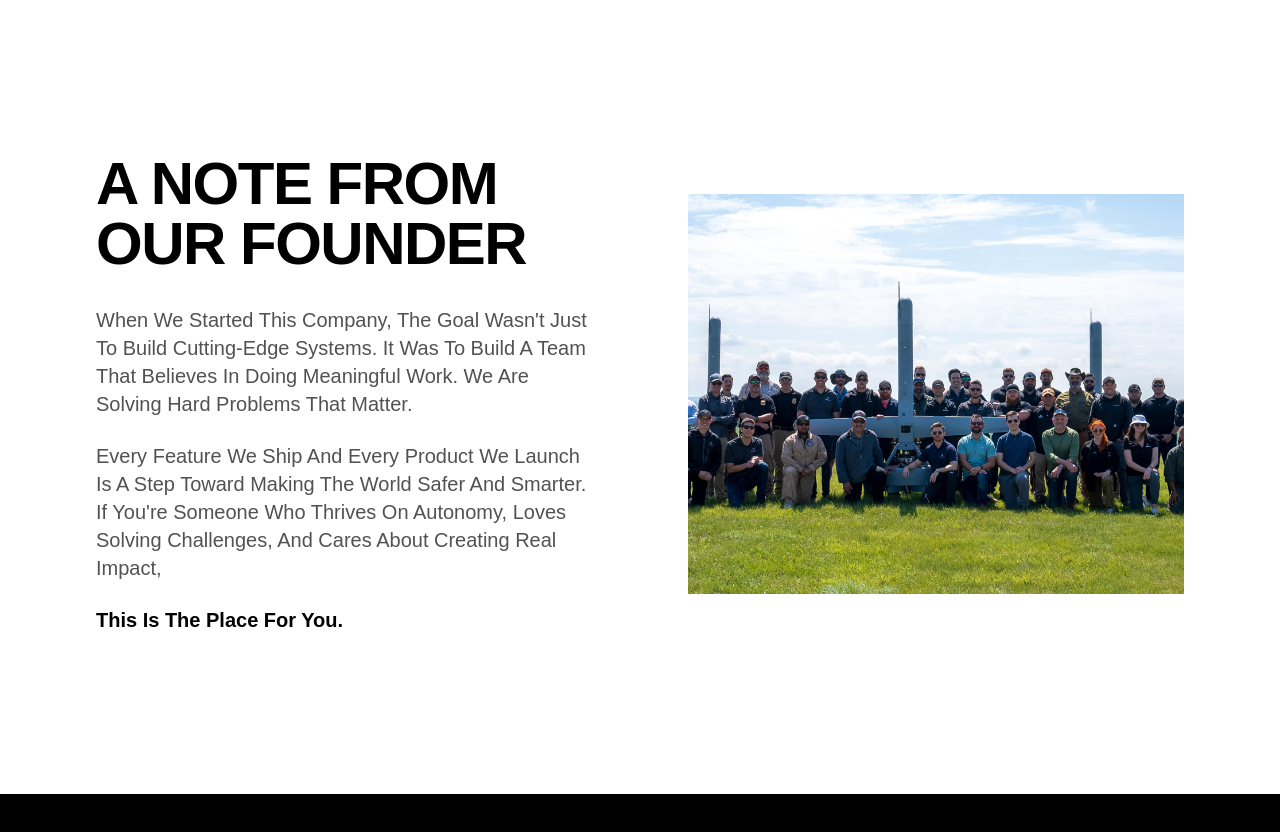
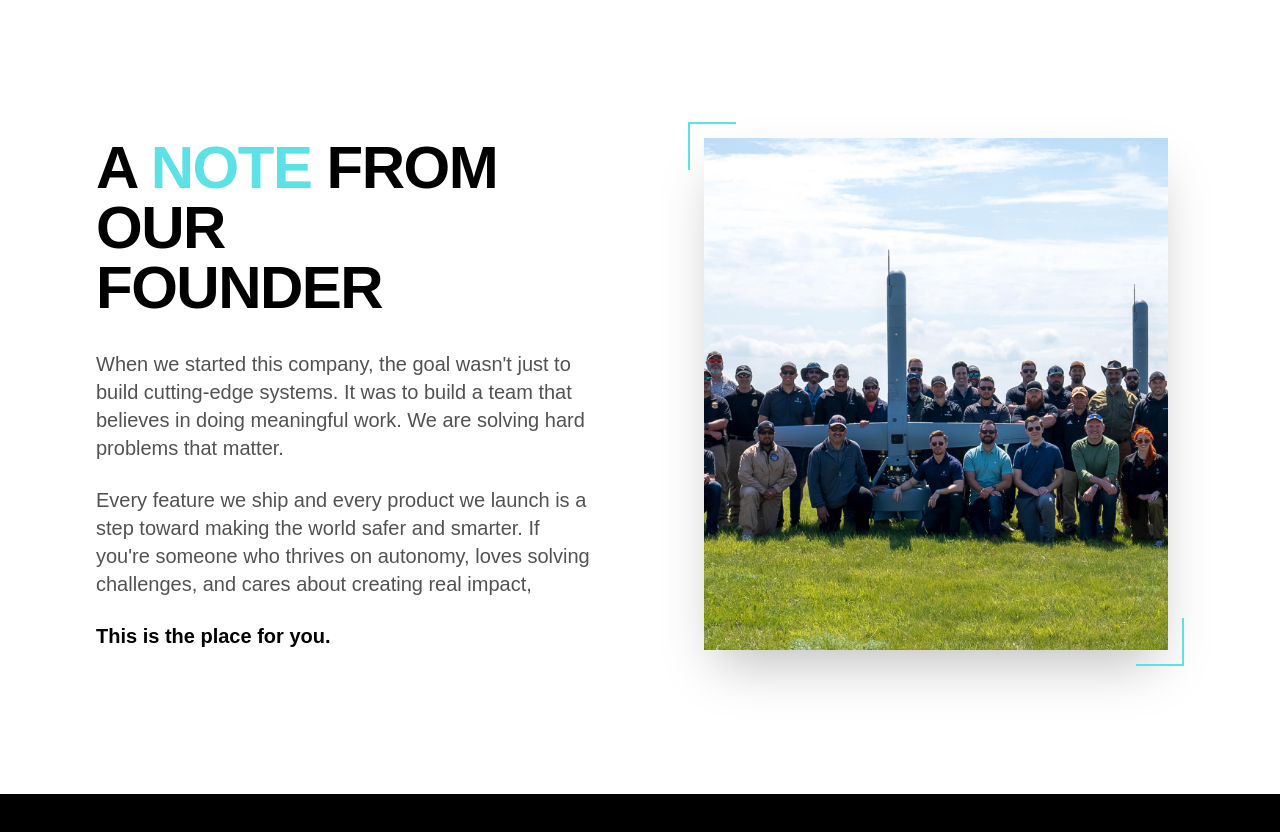
Before and after one commit to tsallakishan/tsalla_aerospace_website, a Next.js app: page /careers in a window 1280 px wide. Shown: the part 7620-8452 px from the top of the page. Built offline with nearby package versions, Linux system fonts and the light colour scheme; a web font is replaced by a local one.

Commit message:
version-20 careers -> A NOTE FROM OUR FOUNDER

```diff
--- a/app/careers/components/HomeFounder.tsx
+++ b/app/careers/components/HomeFounder.tsx
@@ -1,4 +1,5 @@
 import { ContentWrapper } from "@/components/ContentWrapper"
+import { motion } from "framer-motion"
 
 // Main Component for the Founder's Note Page
 const FounderNotePage = () => {
@@ -10,42 +11,103 @@ const FounderNotePage = () => {
           {/* Left Column: Text Content */}
           <div className="flex flex-col gap-8 text-center md:text-left">
             {/* Main Heading */}
-            <h1 className="text-4xl sm:text-5xl lg:text-6xl font-bold tracking-tight leading-tight">
-              A NOTE FROM
+            <motion.h1
+              initial={{ opacity: 0, y: 30 }}
+              whileInView={{ opacity: 1, y: 0 }}
+              viewport={{ once: true, margin: "-100px" }}
+              transition={{ duration: 0.8, ease: "easeOut" }}
+              className="text-4xl sm:text-5xl lg:text-6xl font-bold tracking-tight leading-tight"
+              style={{ fontFamily: "'ClashGrotesk Bold (.eot)', sans-serif" }}
+            >
+              A <span className="text-[#5ce1e6]">NOTE</span> FROM OUR
               <br />
-              OUR FOUNDER
-            </h1>
+              FOUNDER
+            </motion.h1>
 
             {/* Paragraph Text */}
-            <div className="space-y-6 text-lg md:text-xl font-light leading-relaxed text-neutral-600">
-              <p>
-                When We Started This Company, The Goal Wasn't Just To Build Cutting-Edge Systems. It Was To Build A Team
-                That Believes In Doing Meaningful Work. We Are Solving Hard Problems That Matter.
-              </p>
-              <p>
-                Every Feature We Ship And Every Product We Launch Is A Step Toward Making The World Safer And Smarter.
-                If You're Someone Who Thrives On Autonomy, Loves Solving Challenges, And Cares About Creating Real
-                Impact,
-              </p>
-              <p className="font-semibold text-black">This Is The Place For You.</p>
+            <div className="space-y-6 text-lg md:text-xl font-light leading-relaxed text-neutral-600" style={{ fontFamily: "sans-serif" }}>
+              <motion.p
+                initial={{ opacity: 0, y: 20 }}
+                whileInView={{ opacity: 1, y: 0 }}
+                viewport={{ once: true }}
+                transition={{ duration: 0.8, delay: 0.2 }}
+              >
+                When we started this company, the goal wasn't just to build cutting-edge systems. It was to build a team
+                that believes in doing meaningful work. We are solving hard problems that matter.
+              </motion.p>
+              <motion.p
+                initial={{ opacity: 0, y: 20 }}
+                whileInView={{ opacity: 1, y: 0 }}
+                viewport={{ once: true }}
+                transition={{ duration: 0.8, delay: 0.4 }}
+              >
+                Every feature we ship and every product we launch is a step toward making the world safer and smarter.
+                If you're someone who thrives on autonomy, loves solving challenges, and cares about creating real
+                impact,
+              </motion.p>
+              <motion.p
+                initial={{ opacity: 0, y: 20 }}
+                whileInView={{ opacity: 1, y: 0 }}
+                viewport={{ once: true }}
+                transition={{ duration: 0.8, delay: 0.6 }}
+                className="font-semibold text-black"
+              >
+                This is the place for you.
+              </motion.p>
             </div>
           </div>
 
           {/* Right Column: Image */}
-          <div className="w-full max-w-lg mx-auto">
-            <div className="w-full h-[25rem] bg-gray-200 overflow-hidden">
+          <motion.div
+            initial={{ opacity: 0, x: 50 }}
+            whileInView={{ opacity: 1, x: 0 }}
+            viewport={{ once: true, margin: "-100px" }}
+            transition={{ duration: 1, ease: "easeOut" }}
+            className="w-full max-w-xl mx-auto relative p-4"
+          >
+            {/* Corner Lines - Now framing the image from the outside */}
+            <motion.div
+              initial={{ scaleX: 0 }}
+              whileInView={{ scaleX: 1 }}
+              viewport={{ once: true }}
+              transition={{ duration: 0.6, delay: 0.8 }}
+              className="absolute top-0 left-0 w-12 h-[2px] bg-[#5ce1e6] z-10 origin-left"
+            />
+            <motion.div
+              initial={{ scaleY: 0 }}
+              whileInView={{ scaleY: 1 }}
+              viewport={{ once: true }}
+              transition={{ duration: 0.6, delay: 0.8 }}
+              className="absolute top-0 left-0 w-[2px] h-12 bg-[#5ce1e6] z-10 origin-top"
+            />
+
+            <motion.div
+              initial={{ scaleX: 0 }}
+              whileInView={{ scaleX: 1 }}
+              viewport={{ once: true }}
+              transition={{ duration: 0.6, delay: 0.8 }}
+              className="absolute bottom-0 right-0 w-12 h-[2px] bg-[#5ce1e6] z-10 origin-right"
+            />
+            <motion.div
+              initial={{ scaleY: 0 }}
+              whileInView={{ scaleY: 1 }}
+              viewport={{ once: true }}
+              transition={{ duration: 0.6, delay: 0.8 }}
+              className="absolute bottom-0 right-0 w-[2px] h-12 bg-[#5ce1e6] z-10 origin-bottom"
+            />
+
+            <div className="relative w-full h-[32rem] bg-gray-200 overflow-hidden group shadow-2xl">
               <img
                 src="/images/design-mode/hero-2-2.jpg"
                 alt="Founder team photo"
-                className="object-cover w-full h-full"
+                className="object-cover w-full h-full transition-transform duration-700 group-hover:scale-105"
               />
             </div>
-          </div>
+          </motion.div>
         </div>
       </ContentWrapper>
     </div>
   )
-
 }
 
 export default FounderNotePage
```
